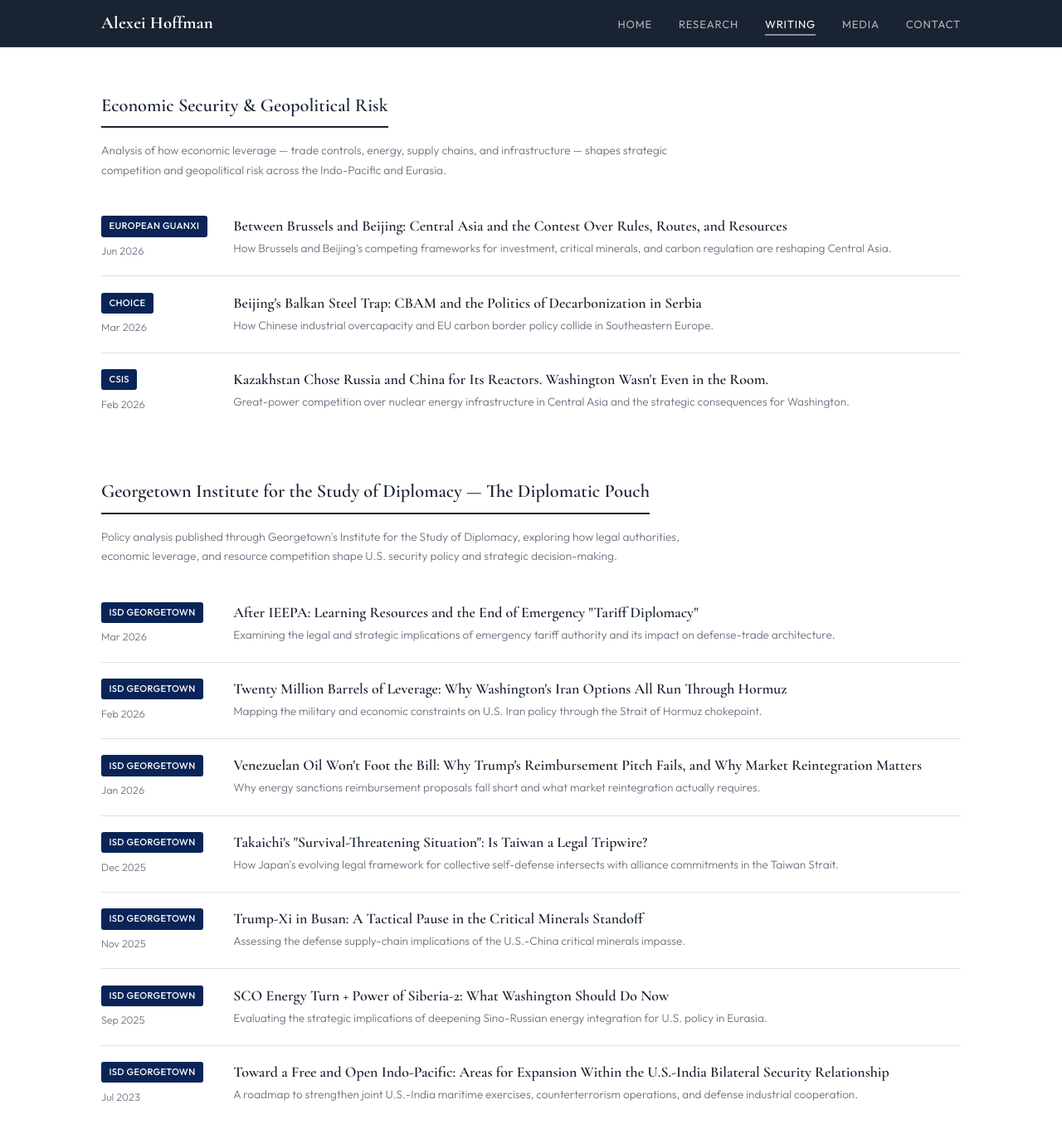
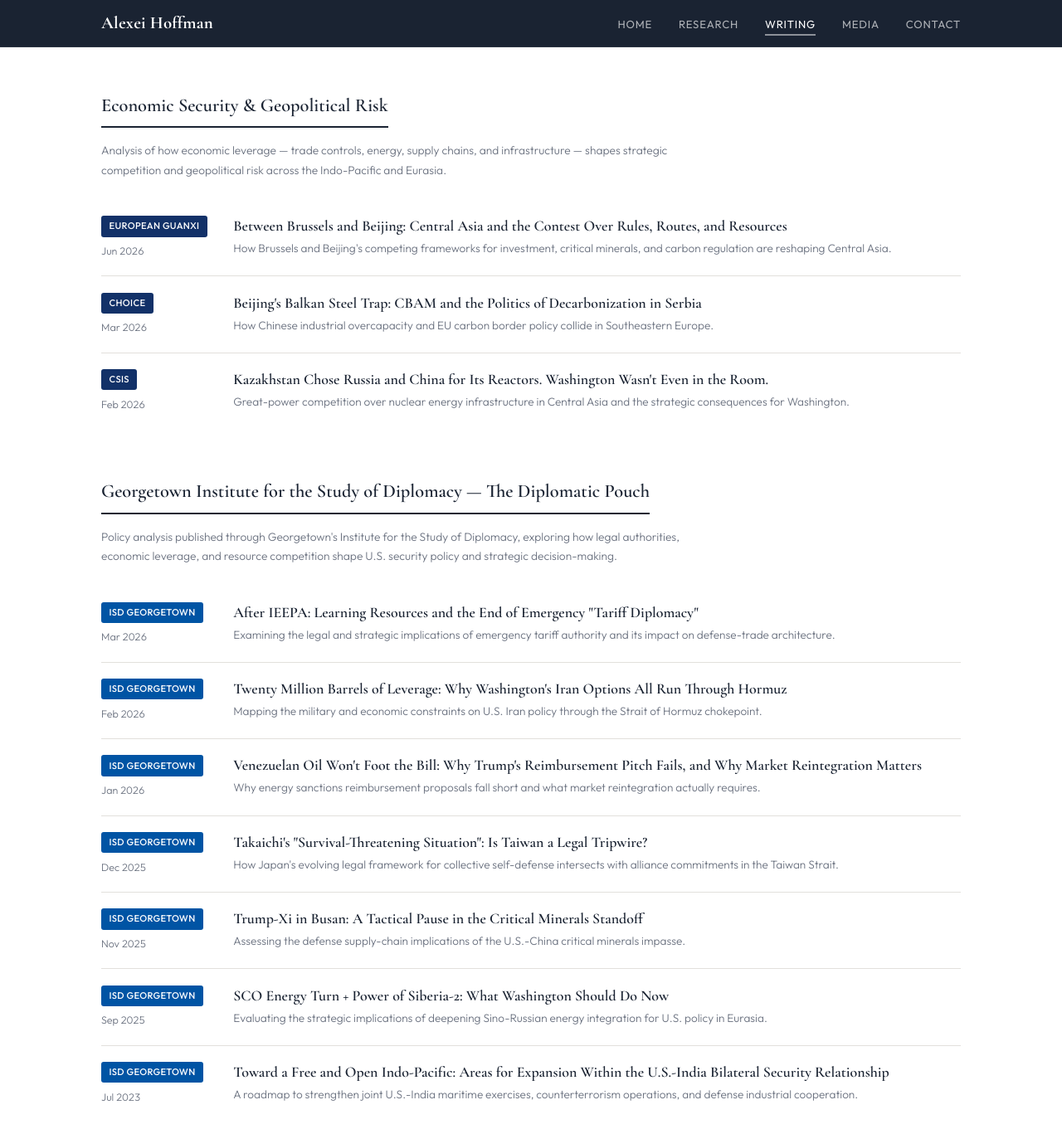
Before and after one commit to a-novi13-byte/a-novi13-byte.github.io, a Jekyll site: the page built from writing.html, in a window 1280 px wide and 1400 px high, scrolled down 474 px. Shown: the top 1367 px of the window at 83% size. Built offline with Jekyll 4.4.1, drawn with Linux system fonts in a browser that asks for light colours.

Commit message:
Update main.css

```diff
--- a/assets/css/main.css
+++ b/assets/css/main.css
@@ -60,12 +60,17 @@
 .pub-year { font-variant-numeric: tabular-nums; color: var(--text-muted); white-space: nowrap; }
 
 /* ---- BADGES ----------------------------------------------------------
-   One color, every outlet and every format. The badge text carries the
-   distinction; color carries none. Per-outlet modifier classes remain in
-   the page markup but match no rule — reintroduce them here if that ever
-   changes. To recolor every badge on the site, edit the two values below. */
+   Color is set by SECTION, not by outlet. Each .writing-list carries a
+   section-* class that colors every badge inside it, so a section reads
+   as one block. All four values sit on the CSIS navy→blue axis.
+   New section: add a section-* rule here and the class on its div. */
 
 .pub-badge { display: inline-block; padding: 0.2rem 0.6rem; border-radius: 3px; font-size: 0.7rem; font-weight: 500; letter-spacing: 0.03em; text-transform: uppercase; white-space: nowrap; background: #0A2458; color: #fff; }
+
+.section-aero .pub-badge { background: #0A2458; }  /* CSIS Pantone 655 C  */
+.section-econ .pub-badge { background: #123168; }
+.section-isd  .pub-badge { background: #0054A4; }  /* CSIS Pantone 2935 C */
+.section-isw  .pub-badge { background: #1A6FC4; }
 
 /* Publication cover thumbnails — replaces the old text badges in the Publications table */
 .pub-cover { width: 72px; height: auto; aspect-ratio: 3 / 4; object-fit: cover; margin: 0 auto; border: 1px solid rgba(0,0,0,0.08); border-radius: 4px; box-shadow: 0 1px 4px rgba(0,0,0,0.18); }
```
